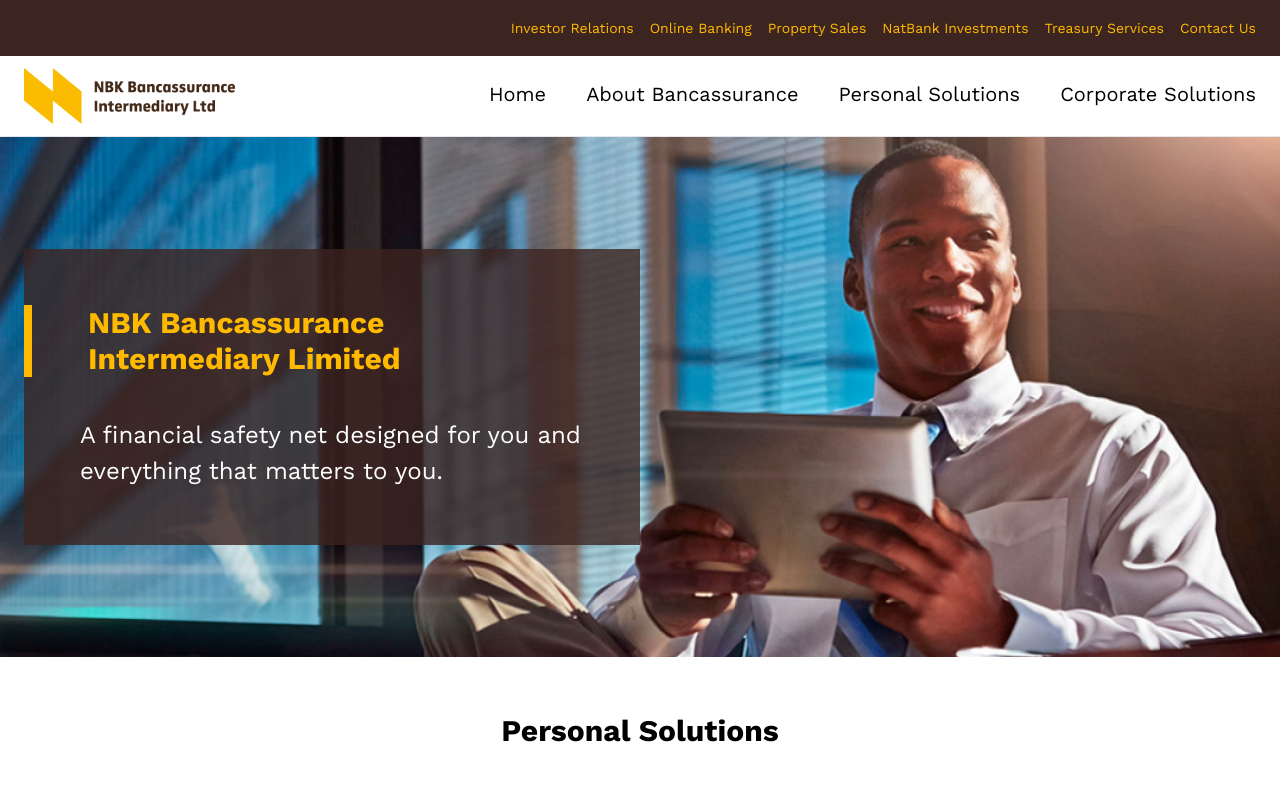
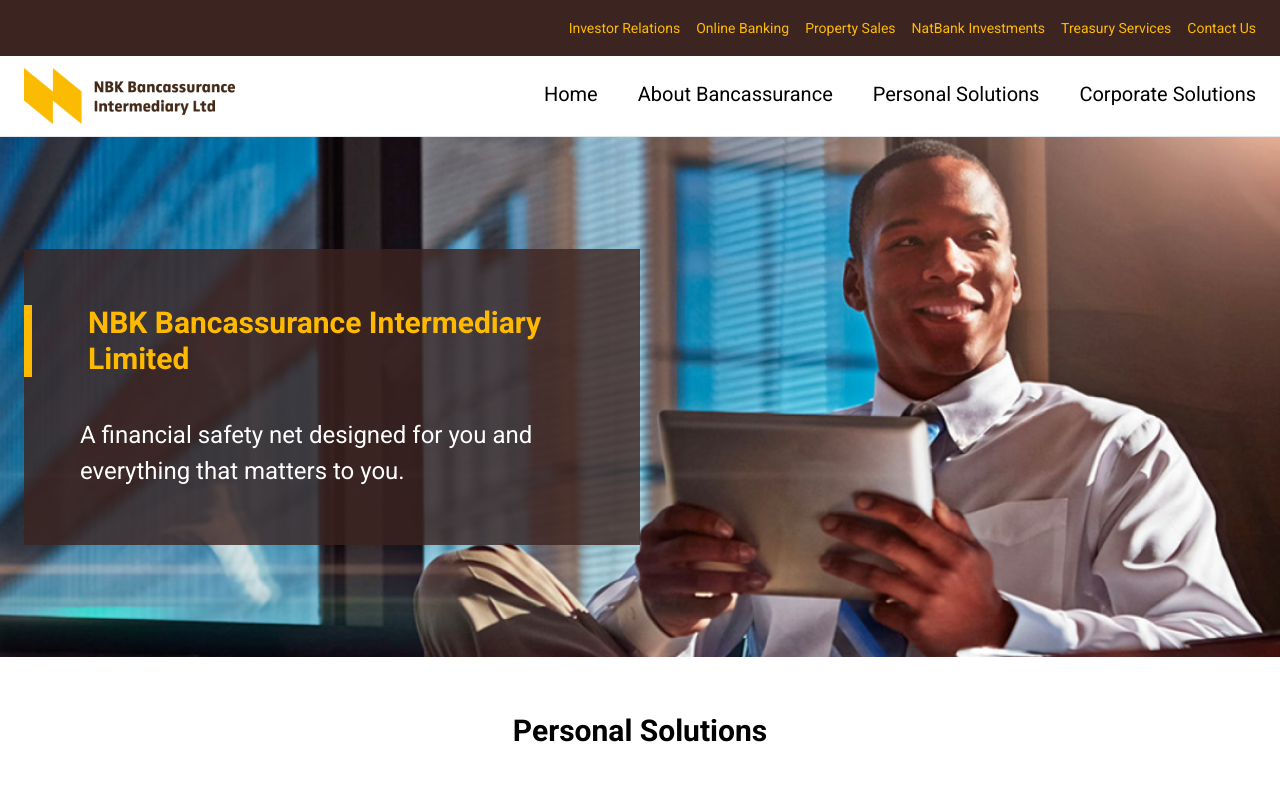
Before and after one commit to crushcafeteria/bancassurance, a Next.js app: page / in a window 1280 px wide. Shown: the top 792 px of the page. Built offline with nearby package versions, Linux system fonts and the light colour scheme.

Commit message:
Updating font

```diff
--- a/src/app/layout.tsx
+++ b/src/app/layout.tsx
@@ -3,7 +3,7 @@
 import { Roboto, Work_Sans } from "next/font/google";
 import "./globals.css";
 
-const font = Work_Sans({
+const font = Roboto({
   subsets: ["latin"],
   weight: ["400", '700'],
 });
```
Also changed, not shown: 1 other file (tests, documents, lock files or other folders).
